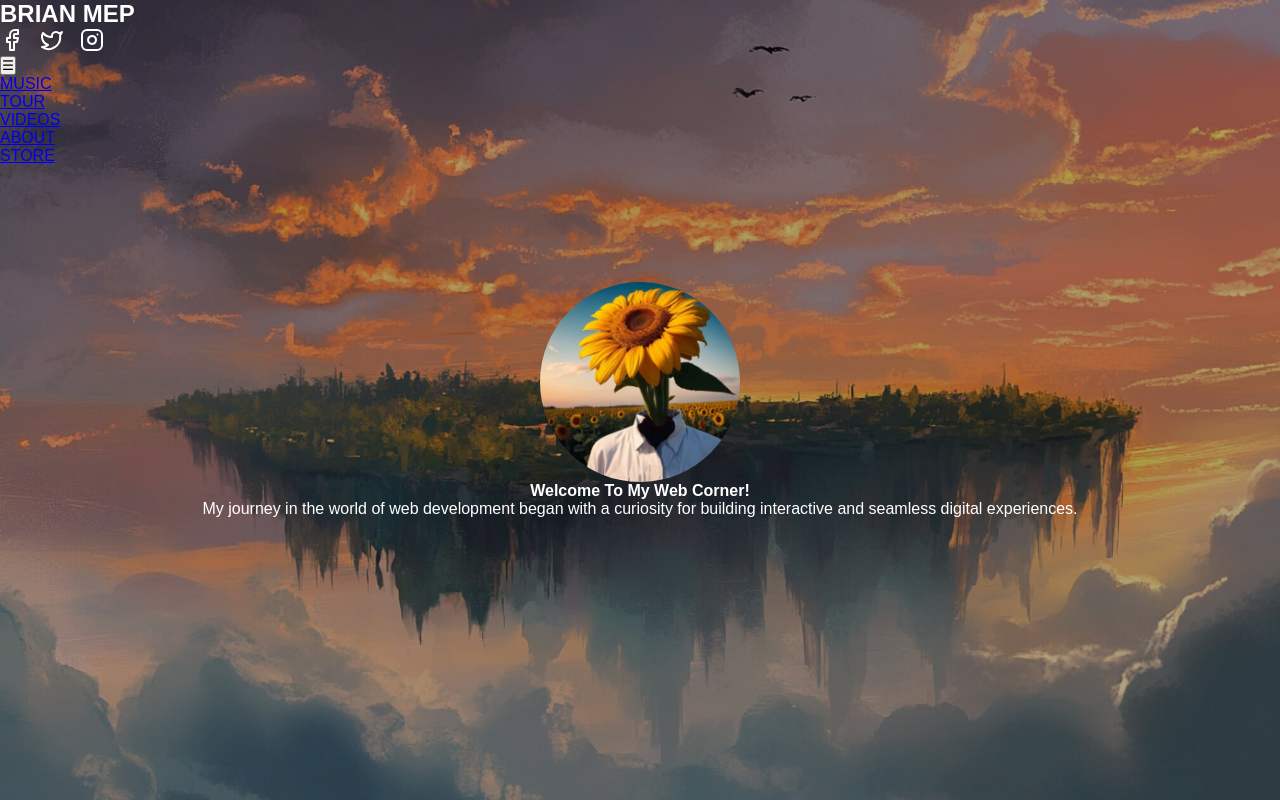
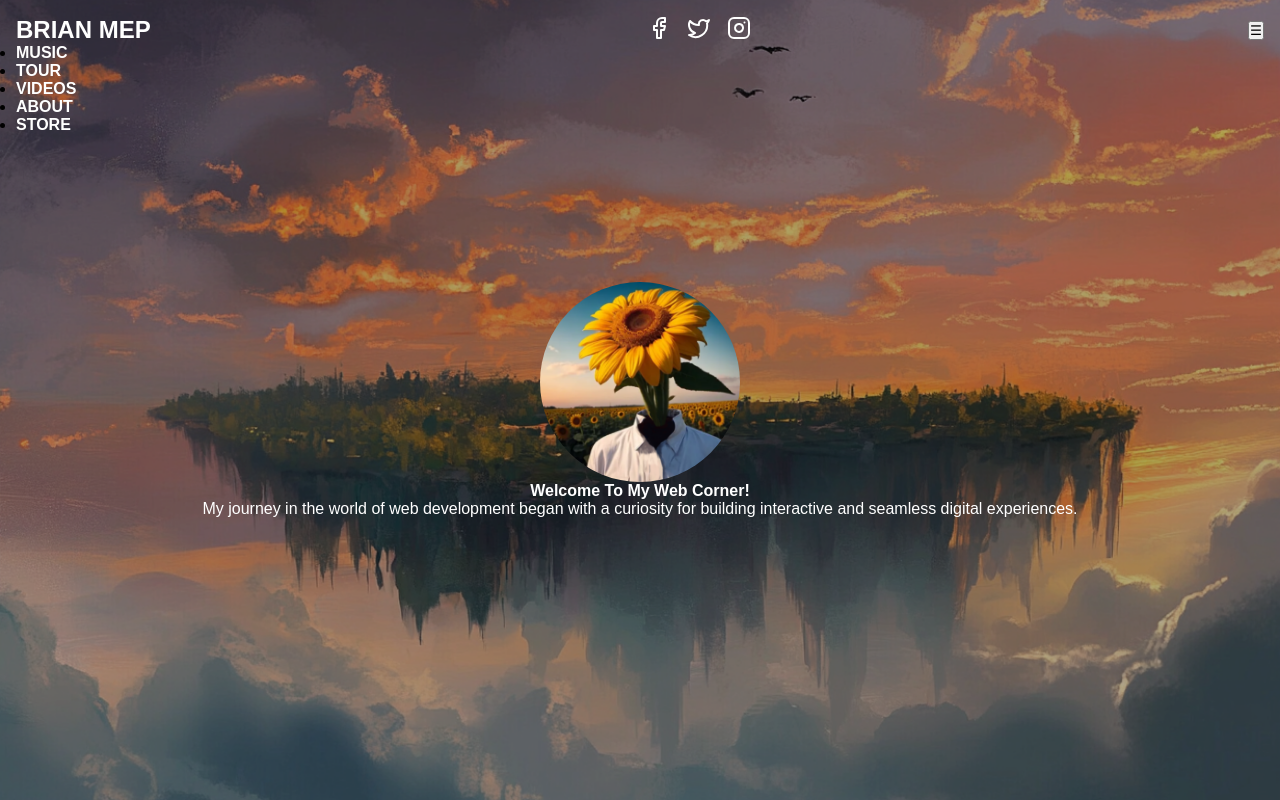
Before and after one commit to bbrux/Portafolio, a website: page index.html in a window 1280 px wide. Drawn offline with Linux system fonts and the light colour scheme.

Commit message:
commit 20

```diff
--- a/css/style.css
+++ b/css/style.css
@@ -28,14 +28,32 @@ body, html {
     inset: 0;
     background-color: rgba(0, 0, 0, 0.3);
 }
-
 header {
     position: absolute;
     top: 0;
     left: 0;
     right: 0;
-    z-index: 10;
+    z-index: 100; /* Aumentado */
+    padding: 1rem;
 }
+
+.header-content {
+    display: flex;
+    justify-content: space-between;
+    align-items: center;
+}
+
+nav ul li a {
+    color: white;
+    text-decoration: none;
+    font-weight: bold;
+}
+
+nav ul li a:hover {
+    color: #FFD700;
+}
+
+
 
 .container {
     max-width: 1200px;
```
